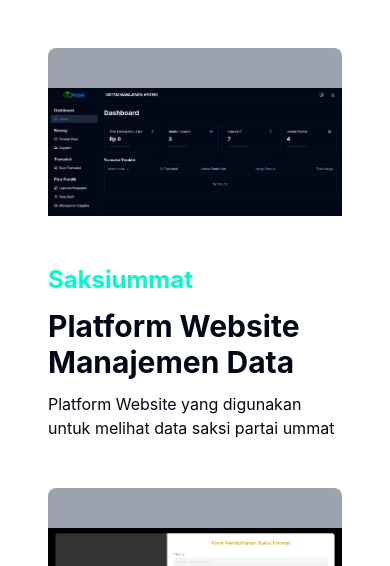
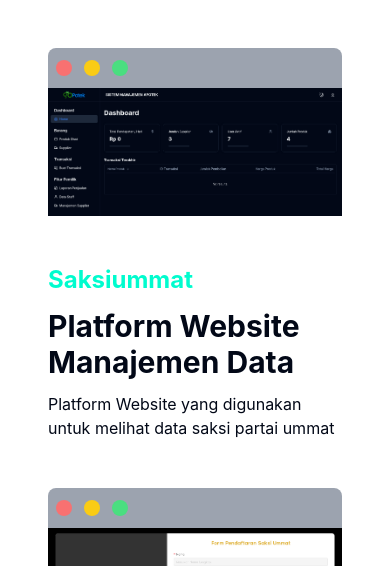
Before and after one commit to muhammadsaefulr/my-portofolio, a React (Vite) app: page / in a window 390 px wide. Shown: the part 4566-5132 px from the top of the page. Built offline with nearby package versions, Linux system fonts and the light colour scheme.

Commit message:
update: fix color hidden in projectlist

```diff
--- a/src/App.tsx
+++ b/src/App.tsx
@@ -488,9 +488,9 @@
                     </div>
                     <div className="lg:w-2/3 block rounded-lg dark:bg-slate-800 light: bg-gray-400 sm: w-full">
                       <div className="flex justify-start gap-x-3 p-2 py-3">
-                        <div className="rounded-full p-2 hover:bg-red-300 dark:hover:bg-red-600 light:hover:bg-red-300 dark:bg-gray-400 light:bg-red-300 sm:bg-red-300" />
-                        <div className="rounded-full p-2 hover:bg-yellow-300 dark:hover:bg-yellow-600 light:hover:bg-yellow-300 dark:bg-gray-400 light:bg-yellow-300 sm:bg-yellow-300" />
-                        <div className="rounded-full p-2 hover:bg-green-300 dark:hover:bg-green-600 light:hover:bg-green-300 dark:bg-gray-400 light:bg-green-300 sm:bg-green-300" />
+                        <div className="rounded-full p-2 hover:bg-red-300 dark:hover:bg-red-600 light:hover:bg-red-300 dark:bg-gray-400 light:bg-red-300 lg: bg-red-400 sm:bg-red-300" />
+                        <div className="rounded-full p-2 hover:bg-yellow-300 dark:hover:bg-yellow-600 light:hover:bg-yellow-300 dark:bg-gray-400 light:bg-yellow-300 lg: bg-yellow-400 sm:bg-yellow-300" />
+                        <div className="rounded-full p-2 hover:bg-green-300 dark:hover:bg-green-600 light:hover:bg-green-300 dark:bg-gray-400 light:bg-green-300 lg: bg-green-400 sm:bg-green-300" />
                       </div>
                       <div className="bg-white flex justify-center">
                         <img className="" src={data.projectPreview} />
```
